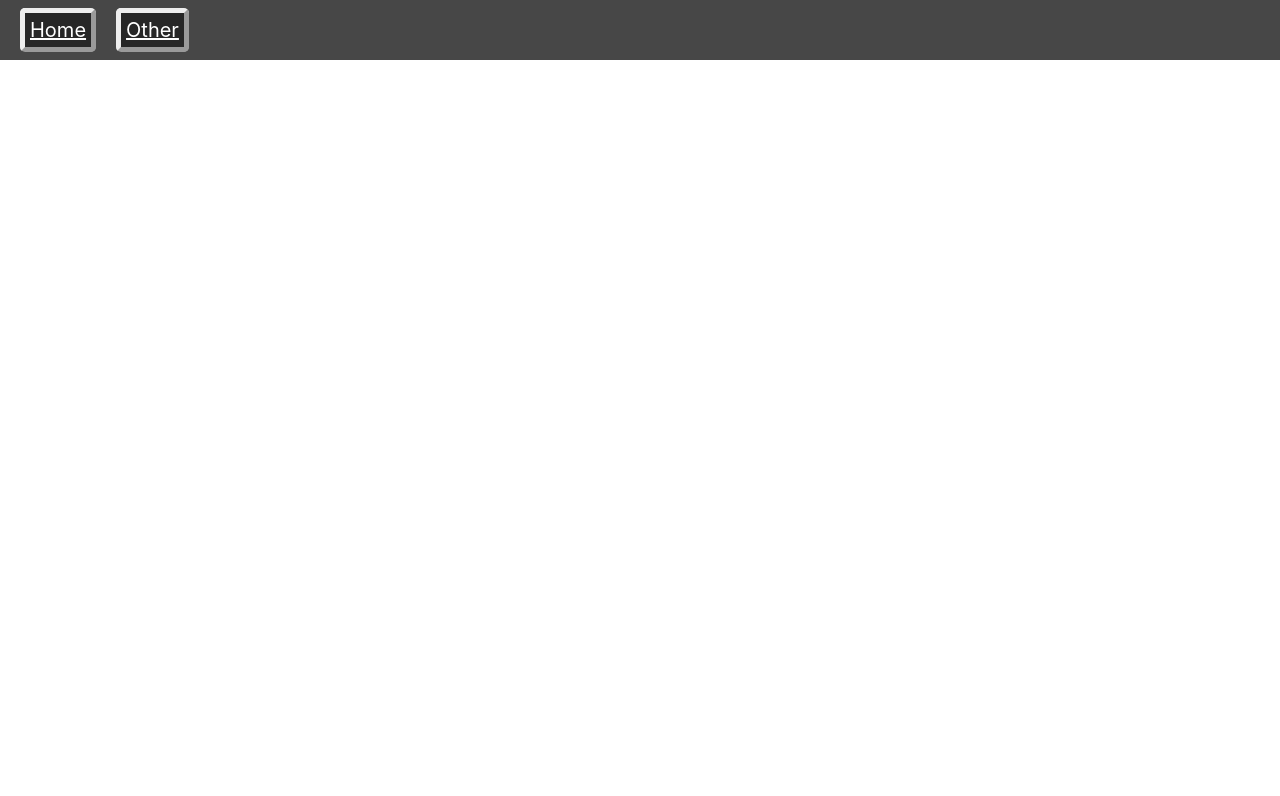
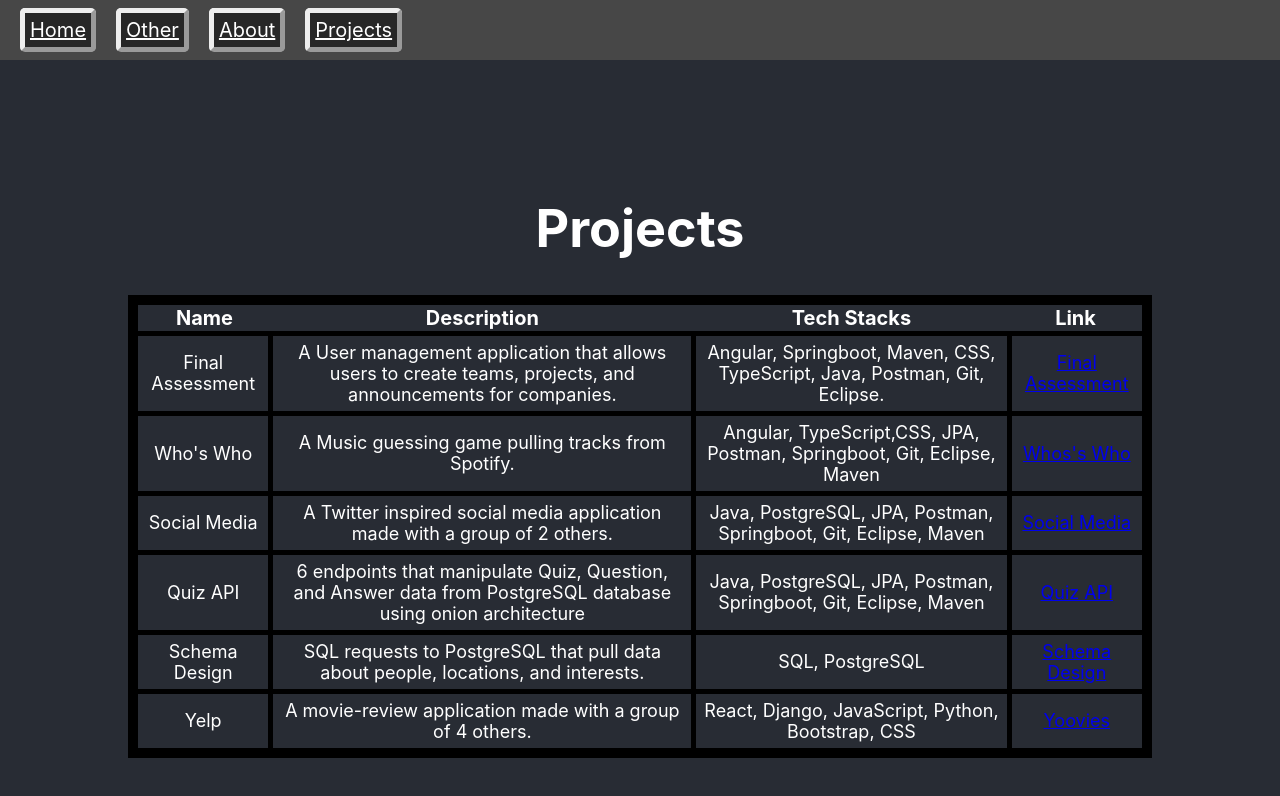
Before and after one commit to Mihso/testing, a React (Create React App) app: page /projects in a window 1280 px wide. Before the commit this address had no page. Shown: the top 796 px of the page. Built offline with nearby package versions, Linux system fonts and the light colour scheme; no server answers.

Commit message:
added about and projects

```diff
--- /dev/null
+++ b/src/About.js
@@ -0,0 +1,49 @@
+import logo from './logo.svg';
+import './App.css';
+import Item from './item/item';
+import { useState } from 'react';
+
+function About() {
+
+    const [items, updateItems]= useState([
+        ["pizz","pie"],
+        ["pasta","sauce"]
+      ]);
+    const [title, updateTitle] = useState();
+    const [description, updateDescription] = useState();
+    const [url, updateData] = useState();
+
+    async function getData() {
+        const api = "https://api.github.com/users/Mihso";
+        const response = await fetch(api);
+        const data = await response.json();
+        console.log(data);
+        updateData(data.avatar_url);
+        updateDescription(data.bio);
+    }
+
+    getData();
+
+  return (
+    <div className="App">
+    <header className="App-header">
+        <img src={url} className="App-logo" alt="logo" />
+        <a
+          className="App-link"
+          href={url}
+          target="_blank"
+          rel="noopener noreferrer"
+        >
+        </a>
+        <div>
+            About:
+        </div>
+        <div>
+        {description}
+        </div>
+      </header>
+    </div>
+  );
+}
+
+export default About;
--- a/src/App.js
+++ b/src/App.js
@@ -1,6 +1,8 @@
 import './App.css';
 import Home from './Home';
 import Other from './other';
+import About from './About';
+import Projects from './Projects';
 import {Routes ,Route, NavLink } from 'react-router-dom';
 import Navbar from './Navbar/Navbar';
 
@@ -12,6 +14,8 @@ function App() {
     <Routes>
       <Route path='/testing' Component={Home} />
       <Route path='/other' Component={Other} />
+      <Route path='/about' Component={About}/>
+      <Route path='/projects' Component={Projects} />
     </Routes>
     </div>
   );
--- a/src/Navbar/Navbar.js
+++ b/src/Navbar/Navbar.js
@@ -25,6 +25,8 @@ const Navbar = () =>{
         <nav className="NavStyle">
                 <NavLink className="NavLi" to="/testing">Home</NavLink>
                 <NavLink className="NavLi" to="/other">Other</NavLink>
+                <NavLink className="NavLi" to="/about">About</NavLink>
+                <NavLink className="NavLi" to="/projects">Projects</NavLink>
         </nav>
     );
 }
--- /dev/null
+++ b/src/Projects.css
@@ -0,0 +1,43 @@
+table {
+    border-color: black;
+    border-width:10px;
+    border-style: solid;
+    padding: 5px;
+    border-collapse: collapse;
+    width: 80%;
+    margin:auto;
+}
+thead{
+    font-size: 20px;
+    border-color: black;
+    border-width: 5px;
+    border-style: solid;
+    border-collapse: collapse;
+}
+tbody{
+    font-size: 18px;
+    border-color: black;
+    border-width: 5px;
+    border-style: solid;
+    border-collapse: collapse;
+}
+
+.App{
+    text-align: center;
+    align-content: center;
+    background-color: #282c34;
+    min-height: 100vh;
+    display: flex;
+    flex-direction: column;
+    align-items: center;
+    justify-content: center;
+    font-size: calc(10px + 2vmin);
+    color: white;
+}
+td{
+    border-color: black;
+    border-width: 5px;
+    border-style: solid;
+    border-collapse: collapse;
+    padding: 6px;
+}
--- /dev/null
+++ b/src/Projects.js
@@ -0,0 +1,82 @@
+import './Projects.css';
+import { useState } from 'react';
+
+function Projects() {
+
+    const [items, updateItems]= useState([
+        ["pizz","pie"],
+        ["pasta","sauce"]
+      ]);
+    const [title, updateTitle] = useState();
+    const [description, updateDescription] = useState();
+    const [url, updateData] = useState();
+
+    async function getData() {
+        const api = "https://api.github.com/users/Mihso";
+        const response = await fetch(api);
+        const data = await response.json();
+        console.log(data);
+        updateData(data.avatar_url);
+        updateDescription(data.bio);
+    }
+
+    getData();
+
+  return (
+    <div className="App">
+    <div>
+    <h1>Projects</h1>
+    <table >
+        <thead>
+            <tr>
+            <th>Name</th>
+            <th>Description</th>
+            <th>Tech Stacks</th>
+            <th>Link</th>
+        </tr>
+        </thead>
+        <tbody>
+            <tr>
+                <td>Final Assessment</td>
+                <td>A User management application that allows users to create teams, projects, and announcements for companies.</td>
+                <td>Angular, Springboot, Maven, CSS, TypeScript, Java, Postman, Git, Eclipse.</td>
+                <td><a href="https://github.com/Mihso/angular-group-final-jan-2024-green-team">Final Assessment</a></td>
+            </tr>
+            <tr>
+                <td>Who's Who</td>
+                <td>A Music guessing game pulling tracks from Spotify.</td>
+                <td>Angular, TypeScript,CSS, JPA, Postman, Springboot, Git, Eclipse, Maven</td>
+                <td><a href="https://github.com/Mihso/angular-whos-who-jan-2024-team-4">Whos's Who</a></td>
+            </tr>
+            <tr>
+                <td>Social Media</td>
+                <td>A Twitter inspired social media application made with a group of 2 others.</td>
+                <td>Java, PostgreSQL, JPA, Postman, Springboot, Git, Eclipse, Maven</td>
+                <td><a href="https://github.com/Mihso/spring-assessment-social-media-jan-2024-team-2">Social Media</a></td>
+            </tr>
+            <tr>
+                <td>Quiz API</td>
+                <td>6 endpoints that manipulate Quiz, Question, and Answer data from PostgreSQL database using onion architecture</td>
+                <td>Java, PostgreSQL, JPA, Postman, Springboot, Git, Eclipse, Maven</td>
+                <td><a href="https://github.com/Mihso/spring-assignment-quiz-api-Mihso">Quiz API</a></td>
+            </tr>
+            <tr>
+                <td>Schema Design</td>
+                <td>SQL requests to PostgreSQL that pull data about people, locations, and interests.</td>
+                <td> SQL, PostgreSQL</td>
+                <td><a href="https://github.com/Mihso/java-assignments-schema-design-Mihso">Schema Design</a></td>
+            </tr>
+            <tr>
+                <td>Yelp</td>
+                <td>A movie-review application made with a group of 4 others.</td>
+                <td>React, Django, JavaScript, Python, Bootstrap, CSS</td>
+                <td><a href="https://gitlab.com/yoovies/yelp-for-movies">Yoovies</a></td>
+            </tr>
+        </tbody>
+    </table>
+    </div>
+    </div>
+  );
+}
+
+export default Projects;
```
